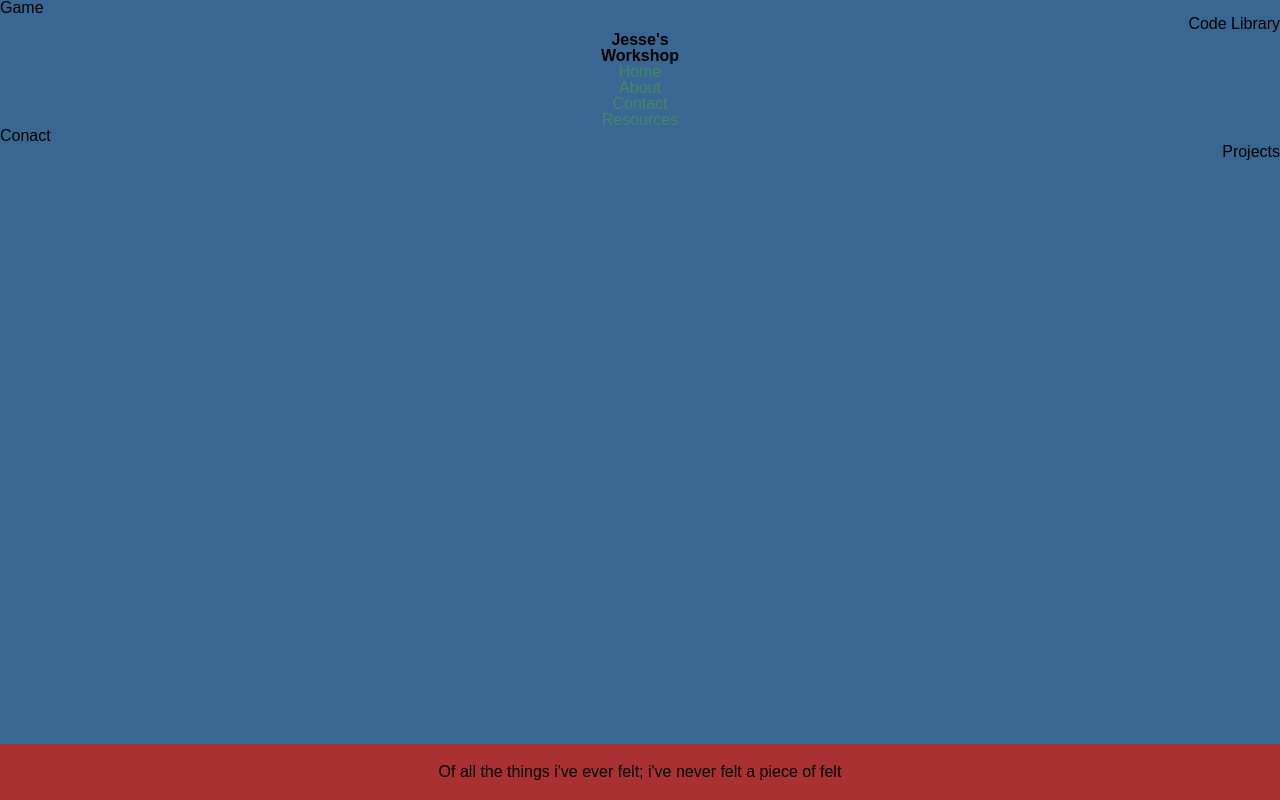
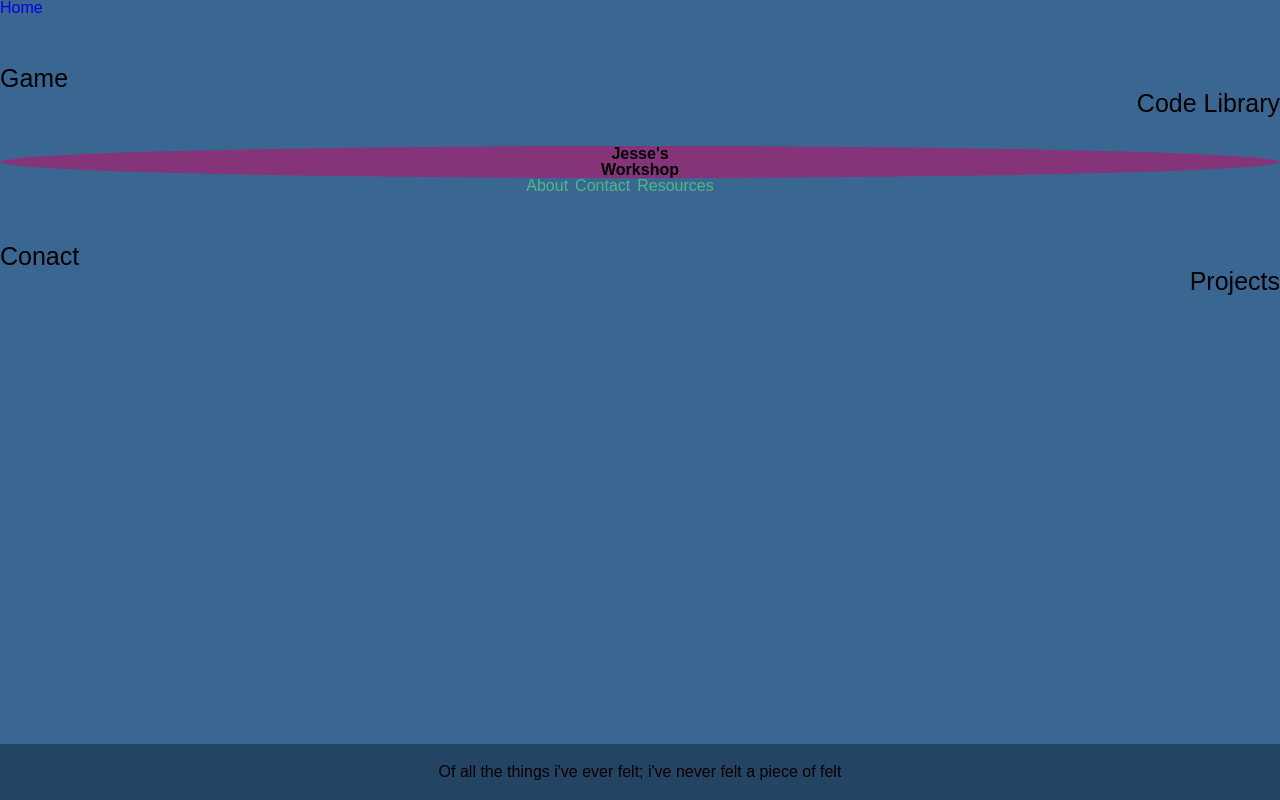
Before and after one commit to Vtencouchclimbr/Module-2-Challenge_Portfolio, a plain HTML site: page index.html in a window 1280 px wide. Drawn offline with Linux system fonts and the light colour scheme; files that its build step writes are made by us from their sources.

Commit message:
add more css and structure

```diff
--- a/assets/style.css
+++ b/assets/style.css
@@ -1,41 +1,68 @@
 body {
     background-color: #3a6791;
     font-family: Arial, Helvetica, sans-serif;
+  }
+
+  header {
+    list-style-type: none;
+    display: fixed ;
+  }
+
+  header a {
+    text-decoration: none;
   }
 
 .container1 {
     display: flexbox;
     flex-direction: row;
     flex-wrap: wrap;
-
 }
 
 .justify-right {
     display: flex;
     justify-content: right;
+    margin-bottom: 30px;
+    font-size: 25px;
 }
 
 .justify-center {
     display: flex;
     justify-content: center;
     text-align: center;
+    background-color: #86347a;
+    border-radius: 50%;
 }
 
 .justify-left {
     display: flex;
     justify-content: left;
+    margin-top: 50px;
+    font-size: 25px;
+}
+
+.justify-list {
+    display: flex;
+    justify-content: center;
+    text-align: center;
+    gap: 7px;
+    margin-right: 40px;
 }
 
 ul a {
     display: flex;
-    color: rgb(65, 136, 100);
+    color: rgb(74, 187, 130);
     justify-content: center;
     text-align: center;
     text-decoration: none;
+    list-style-type: none;
+}
+
+ul {
+    list-style-type: none;
 }
 
 .footer {
-    background-color: rgb(170, 49, 49);
+    background-color: #234463;
     text-align: center;
     position: fixed;
     left: 0;
--- a/index.html
+++ b/index.html
@@ -8,10 +8,15 @@
     <title>Jesse's Work Portfolio</title>
 </head>
 <body>
-
+<header>
+    <div>
+    <li><a href="#">Home</a></li>
+    </div>
+</header>
 <main>
 <section class="container1">
     <div>
+
         <ul>
         <li class="justify-left">Game</li>
         <li class="justify-right">Code Library</li>
@@ -20,14 +25,12 @@
 </section>
 
 
-<header>
 <section>
 <div>
     <h1 class="justify-center">Jesse's <br>Workshop</br></h1>
     <div>
     <nav>
-        <ul>
-        <li><a href="#">Home</a></li>
+        <ul class="justify-list">
         <li><a href="#">About</a></li>
         <li><a href="#">Contact</a></li>
         <li><a href="#">Resources</a></li>
@@ -36,7 +39,6 @@
     </div>
 </div>
 </section>
-</header>
 
 <section>
     <div>
```
Also changed, not shown: assets/Me.jpg (added).
